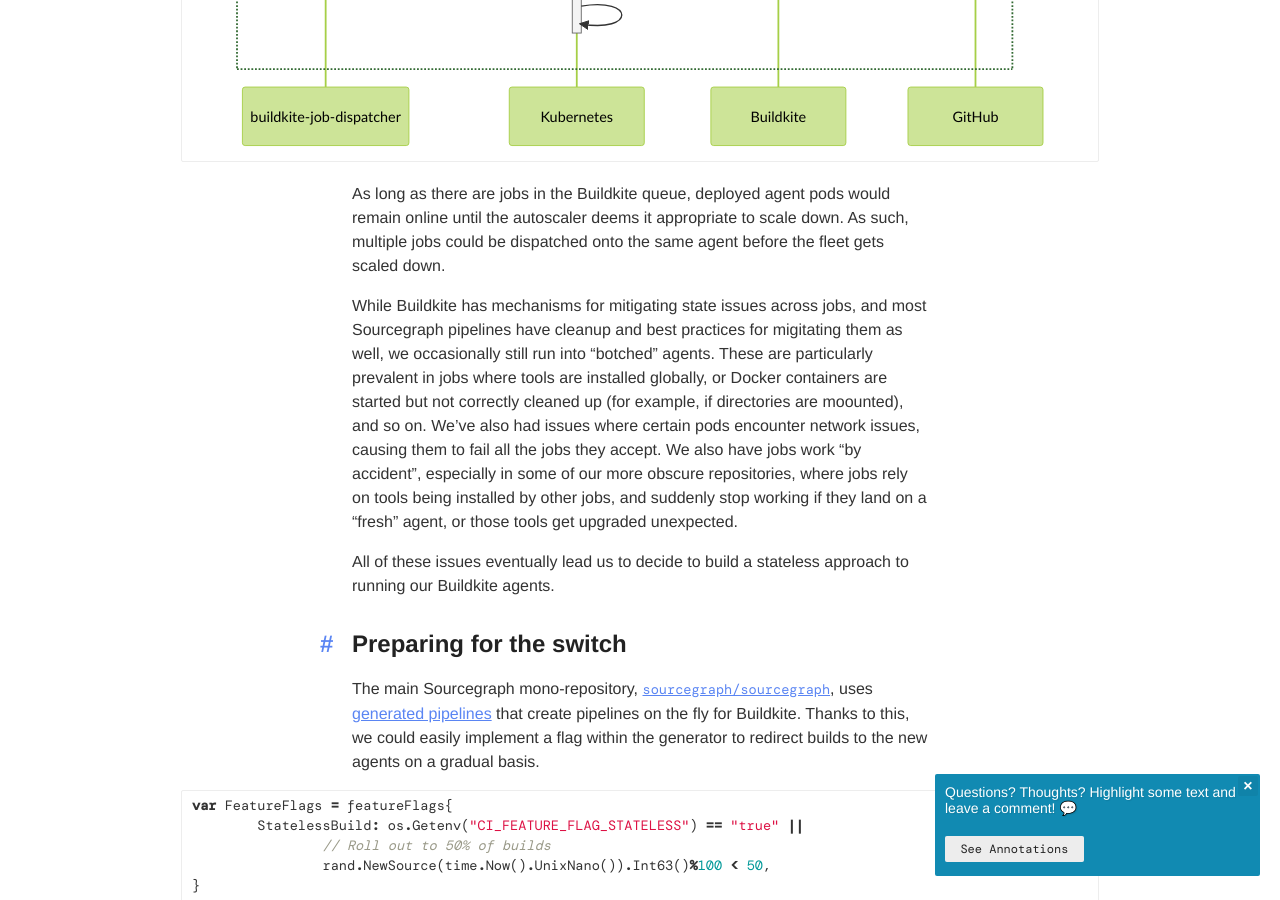
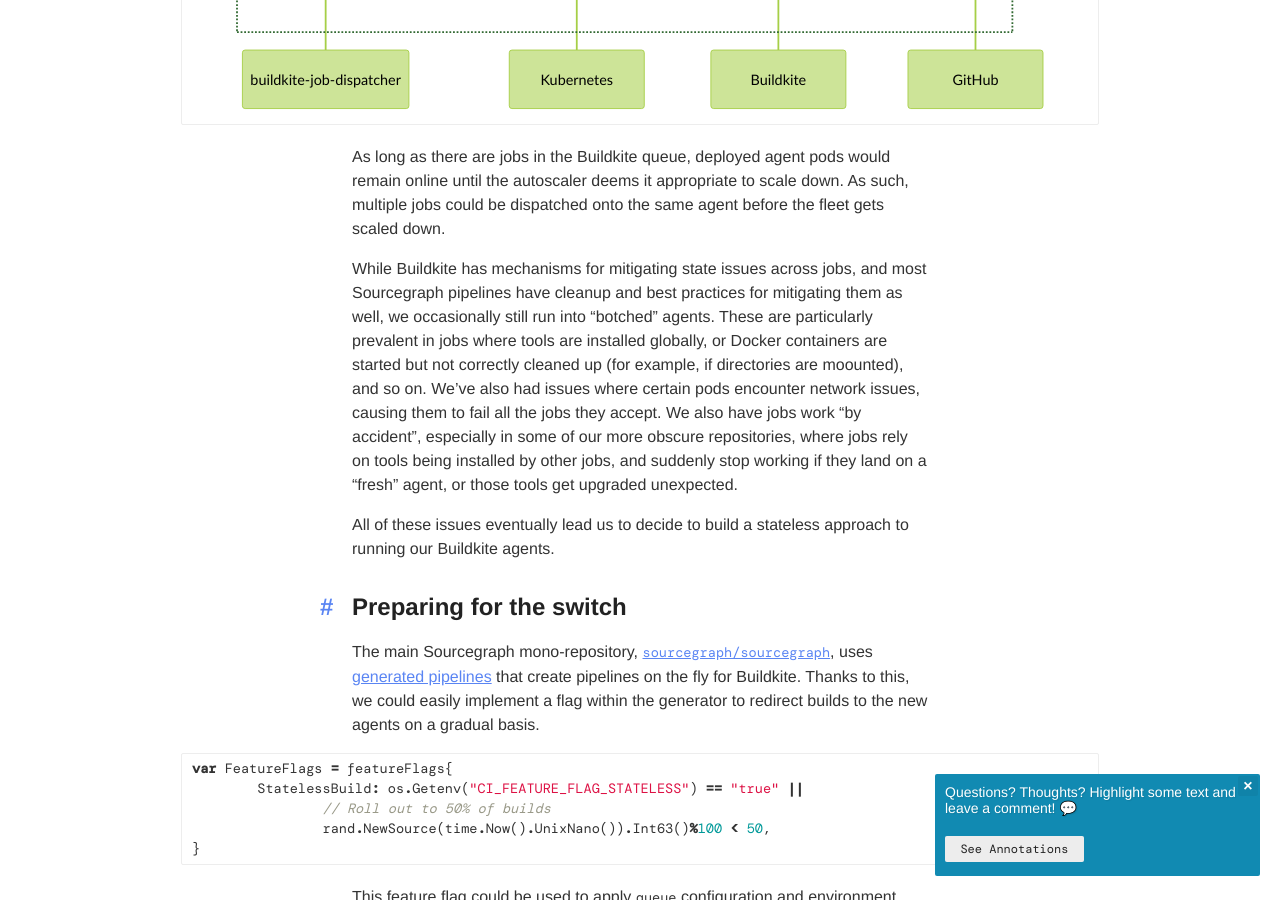
Before and after one commit to bobheadxi/bobheadxi.github.io, a Jekyll site: the page built from content/_posts/2022-4-18-stateless-ci.md, in a window 1280 px wide and 900 px high, scrolled down 2292 px. Built offline with Jekyll 4.4.1, drawn with Linux system fonts in a browser that asks for light colours; nearby versions of some CDN libraries; emoji names are drawn with the system emoji font; some web fonts are replaced; a style sheet for code colours, icons or effects is not loaded; some of the changed text lies outside the part shown.

```diff
--- a/content/_posts/2022-4-18-stateless-ci.md
+++ b/content/_posts/2022-4-18-stateless-ci.md
@@ -73,7 +73,7 @@
 
 As long as there are jobs in the Buildkite queue, deployed agent pods would remain online until the autoscaler deems it appropriate to scale down. As such, multiple jobs could be dispatched onto the same agent before the fleet gets scaled down.
 
-While Buildkite has mechanisms for mitigating state issues across jobs, and most Sourcegraph pipelines have cleanup and best practices for migitating them as well, we occasionally still run into "botched" agents. These are particularly prevalent in jobs where tools are installed globally, or Docker containers are started but not correctly cleaned up (for example, if directories are moounted), and so on. We've also had issues where certain pods encounter network issues, causing them to fail all the jobs they accept. We also have jobs work "by accident", especially in some of our more obscure repositories, where jobs rely on tools being installed by other jobs, and suddenly stop working if they land on a "fresh" agent, or those tools get upgraded unexpected.
+While Buildkite has mechanisms for mitigating state issues across jobs, and most Sourcegraph pipelines have cleanup and best practices for mitigating them as well, we occasionally still run into "botched" agents. These are particularly prevalent in jobs where tools are installed globally, or Docker containers are started but not correctly cleaned up (for example, if directories are moounted), and so on. We've also had issues where certain pods encounter network issues, causing them to fail all the jobs they accept. We also have jobs work "by accident", especially in some of our more obscure repositories, where jobs rely on tools being installed by other jobs, and suddenly stop working if they land on a "fresh" agent, or those tools get upgraded unexpected.
 
 All of these issues eventually lead us to decide to build a stateless approach to running our Buildkite agents.
 
```
Also changed, not shown: other parts of content/_posts/2022-4-18-stateless-ci.md (+1 -1 lines).
